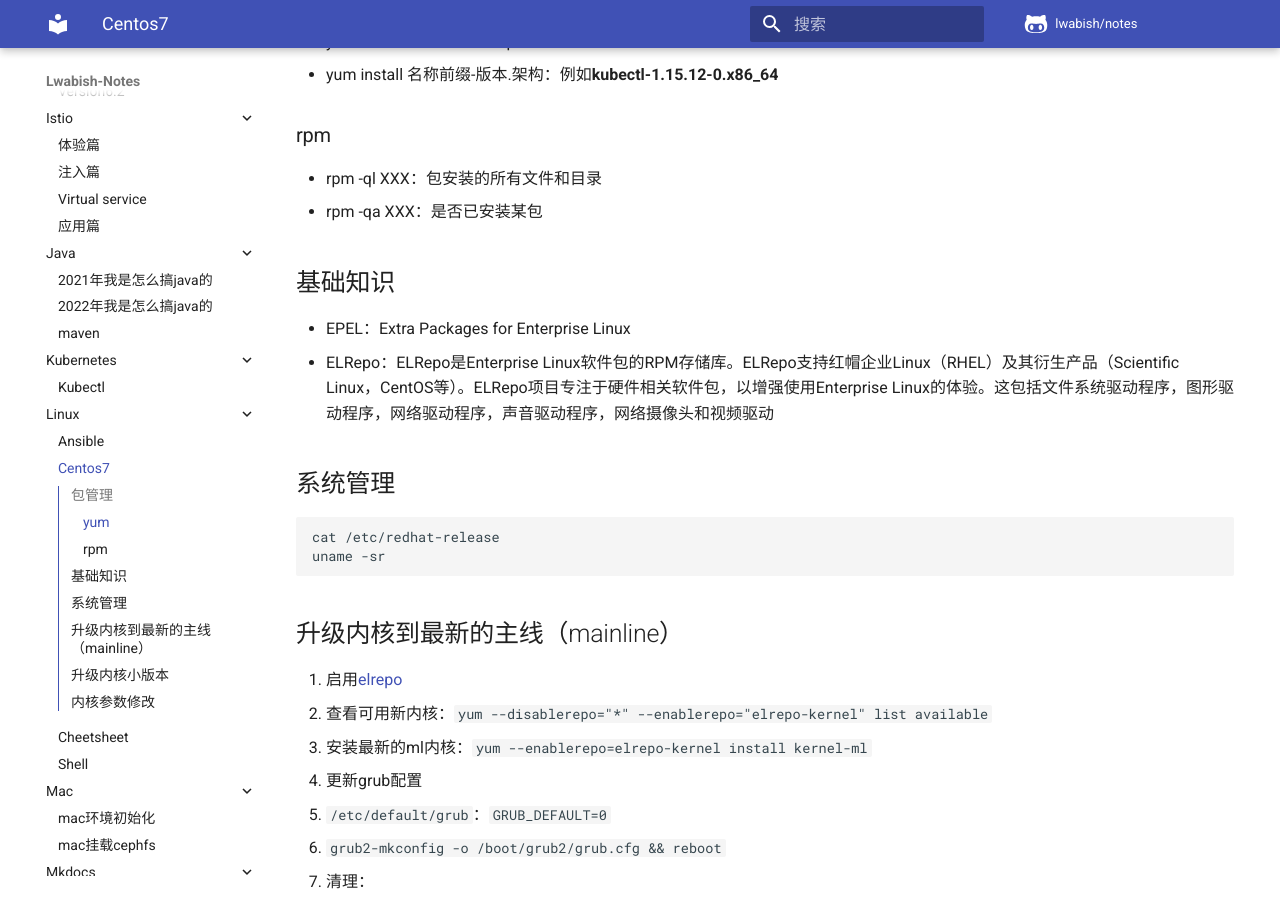
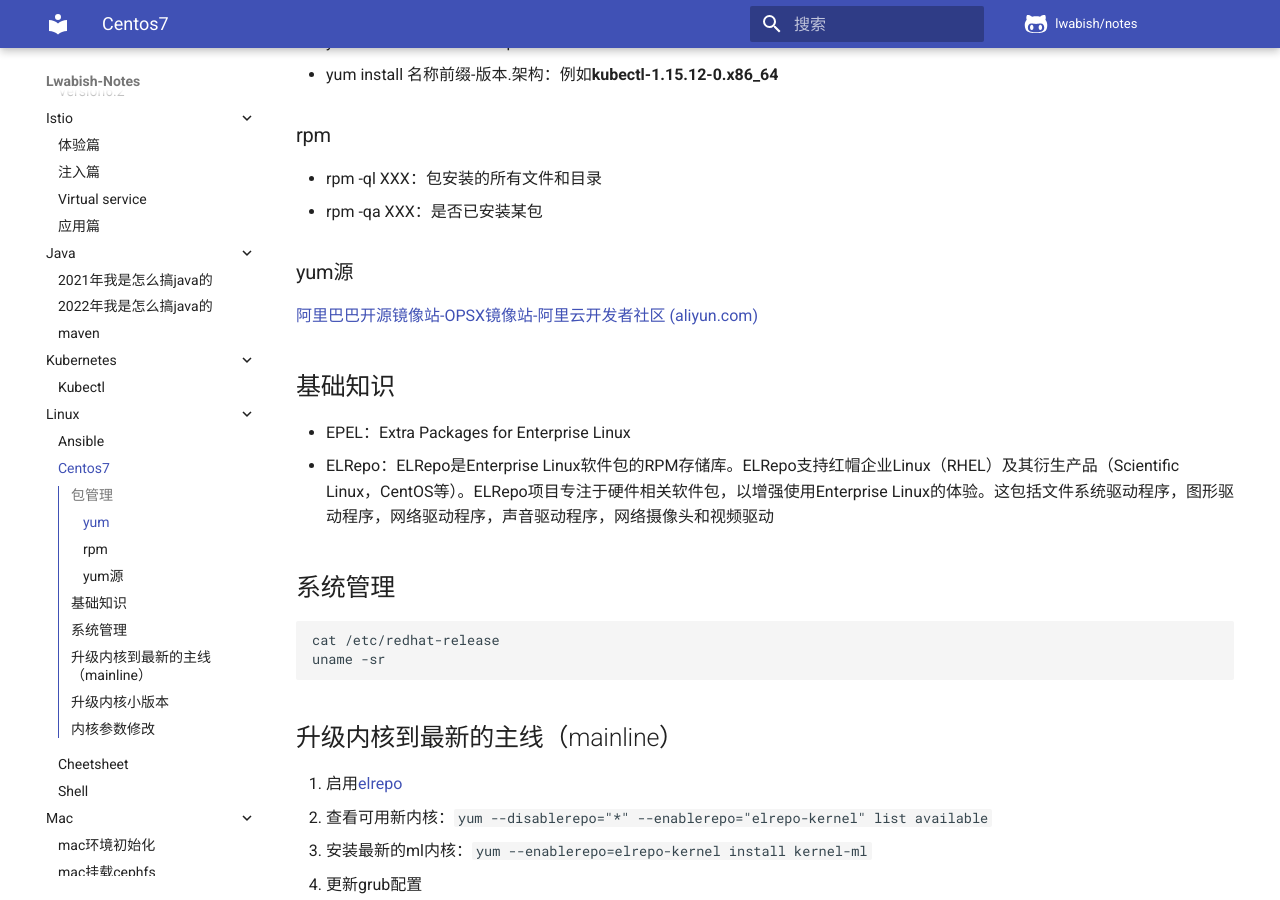
Before and after one commit to lwabish/notes, an MkDocs documentation site: the page built from docs/linux/centos7.md, in a window 1280 px wide and 900 px high, scrolled down 416 px. Built offline with MkDocs 1.6.1 and Material for MkDocs 9.7.7, drawn with Linux system fonts in a browser that asks for light colours; comment, search, counter and statistics services are not loaded.

Commit message:
feat: 🎸 centos7

```diff
--- a/docs/linux/centos7.md
+++ b/docs/linux/centos7.md
@@ -16,6 +16,10 @@
 
 - rpm -ql XXX：包安装的所有文件和目录
 - rpm -qa XXX：是否已安装某包
+
+### yum源
+
+[阿里巴巴开源镜像站-OPSX镜像站-阿里云开发者社区 (aliyun.com)](https://developer.aliyun.com/mirror/)
 
 ## 基础知识
 
```
